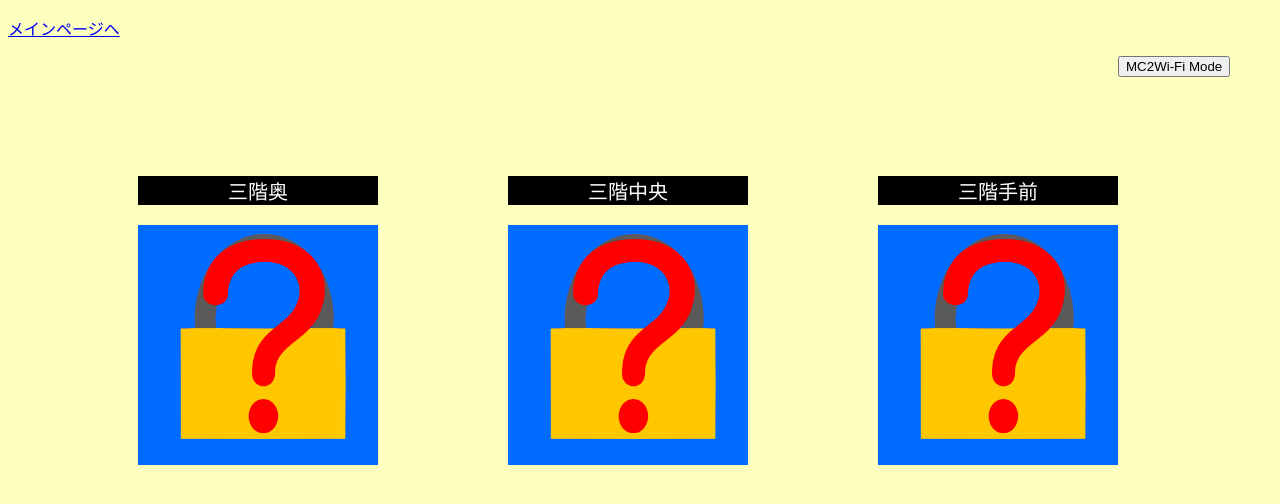
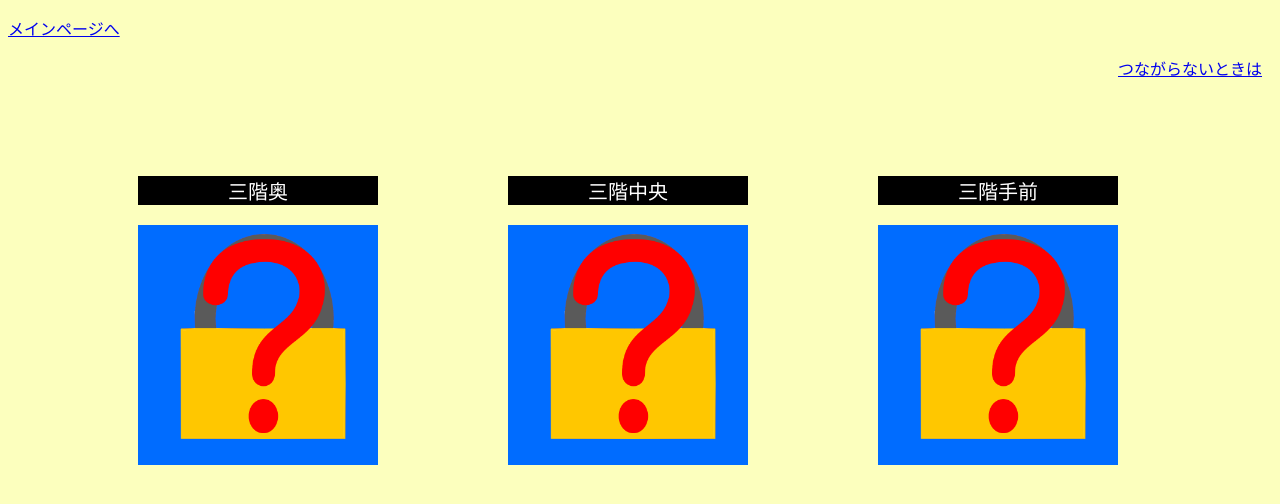
Before and after one commit to i-rikuto/Iot02_main, a website: page public/sub3/3floor.html in a window 1280 px wide. Drawn offline with Linux system fonts and the light colour scheme; no server answers.

Commit message:
javascript

```diff
--- a/public/sub3/3floor.html
+++ b/public/sub3/3floor.html
@@ -23,7 +23,7 @@
             <img id="main_3" src="/image/error_Lock.png" width="240px" height="240px" alt="鍵の画像">
         </dev>
     </header>
-    <input type="button" onclick="MC2()" value="MC2Wi-Fi Mode">
+    <p><a href="https://oecu-iot02-lockcheck.herokuapp.com/sub3/floor.html">つながらないときは</a></p>
     <script>
     let ip = 0;
     let url = 'https://www.izumain.net/api/locks_data';
@@ -54,9 +54,7 @@ function Reroad_Api(){
 
 }
 
-function MC2(){
-    url = "https://oecu-iot02-lockcheck.herokuapp.com/api/locks_data";
-}
+
 
 setInterval("Reroad_Api()", 500);
 </script>
```
